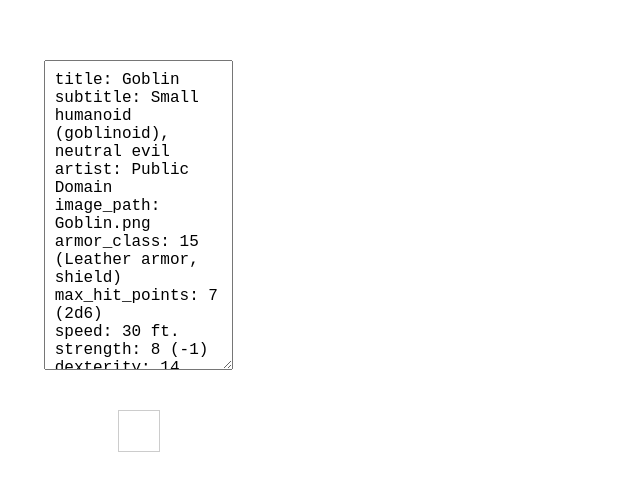
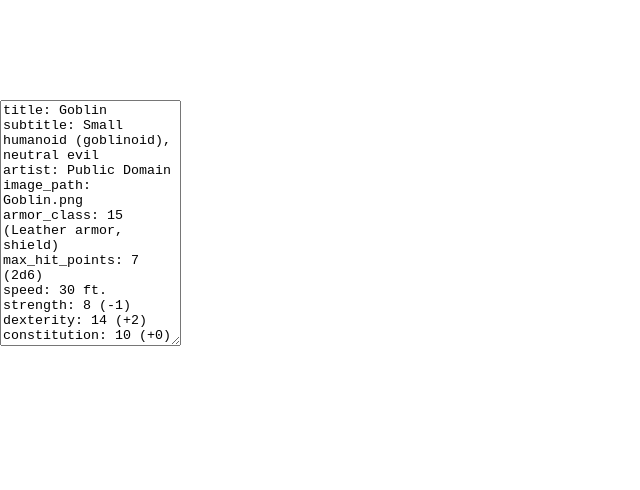
Before and after one commit to alessandriLuca/dndtool, a React (Vite) app: page / in a window 1280 px wide. Shown: the part 164-654 px from the top of the page, without its empty margins (0-640 px from the left). Built offline with nearby package versions, Linux system fonts and the light colour scheme.

Commit message:
automatic push

```diff
--- a/src/App.css
+++ b/src/App.css
@@ -1,24 +1,4 @@
-.app-container {
-  display: flex;
-  flex-direction: column;
-  align-items: center;
-  justify-content: center;
-  height: 100vh;
-  padding: 20px;
-}
-
-.text-input {
-  width: 80%;
-  max-width: 500px;
-  padding: 10px;
-  font-size: 16px;
-  box-sizing: border-box;
-  margin-bottom: 20px;
-}
-
 .preview-container {
-  border: 1px solid #ccc;
-  padding: 20px;
   margin-top: 20px;
 }
 
```
